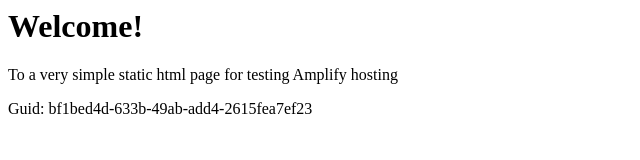
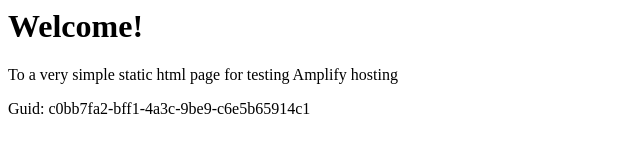
Before and after one commit to aws-aemilia-gru/Github-PR-Commit-Integration-Test-DoNotTouch-GitHubWebhookPushCanaryTest-v1-preprod-sa-east-1, a website: page src/index.html in a window 1280 px wide. Shown: the full height of the page, 0-640 px from the left. Drawn offline with Linux system fonts and the light colour scheme.

Commit message:
commit from integ tests

```diff
--- a/src/index.html
+++ b/src/index.html
@@ -12,6 +12,6 @@
 <body>
     <h1>Welcome!</h1>
     <p>To a very simple static html page for testing Amplify hosting</p>
-    <p>Guid: bf1bed4d-633b-49ab-add4-2615fea7ef23</p></body>
+    <p>Guid: c0bb7fa2-bff1-4a3c-9be9-c6e5b65914c1</p></body>
 
 </html>
```
